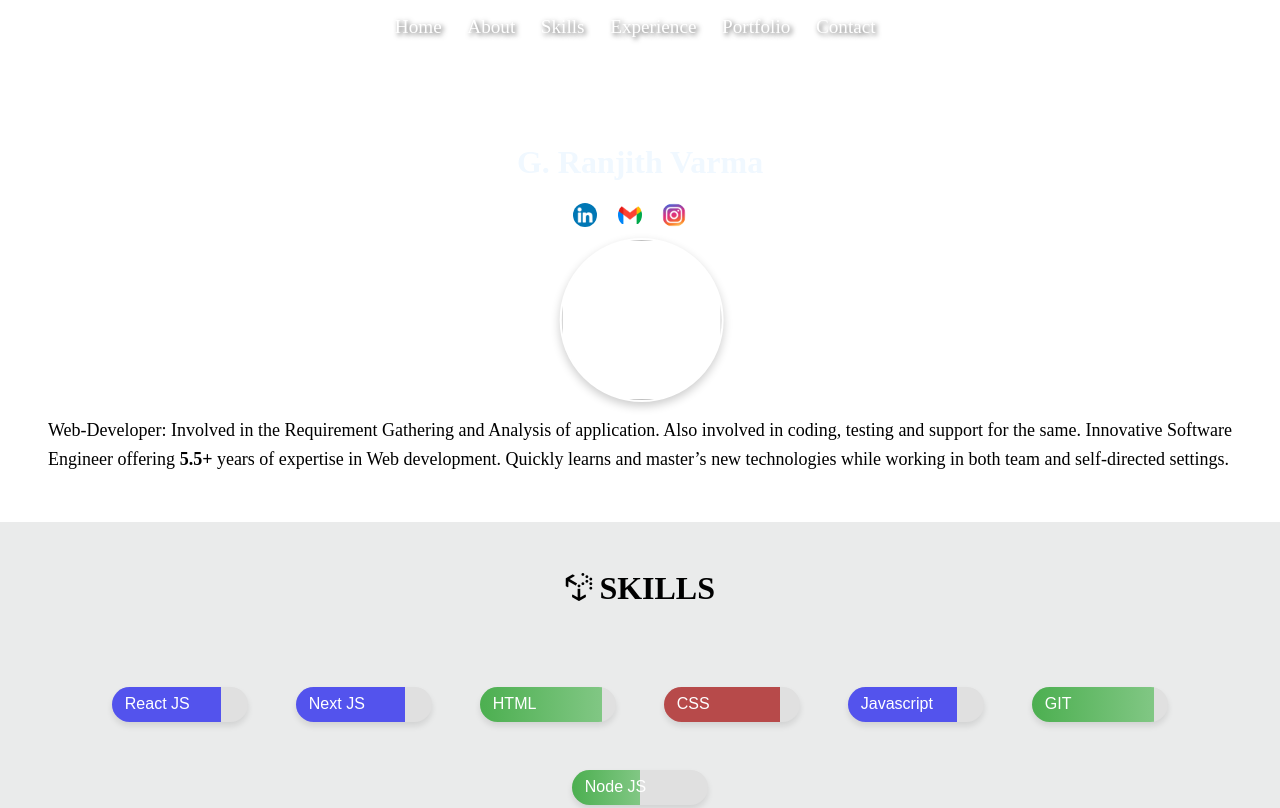
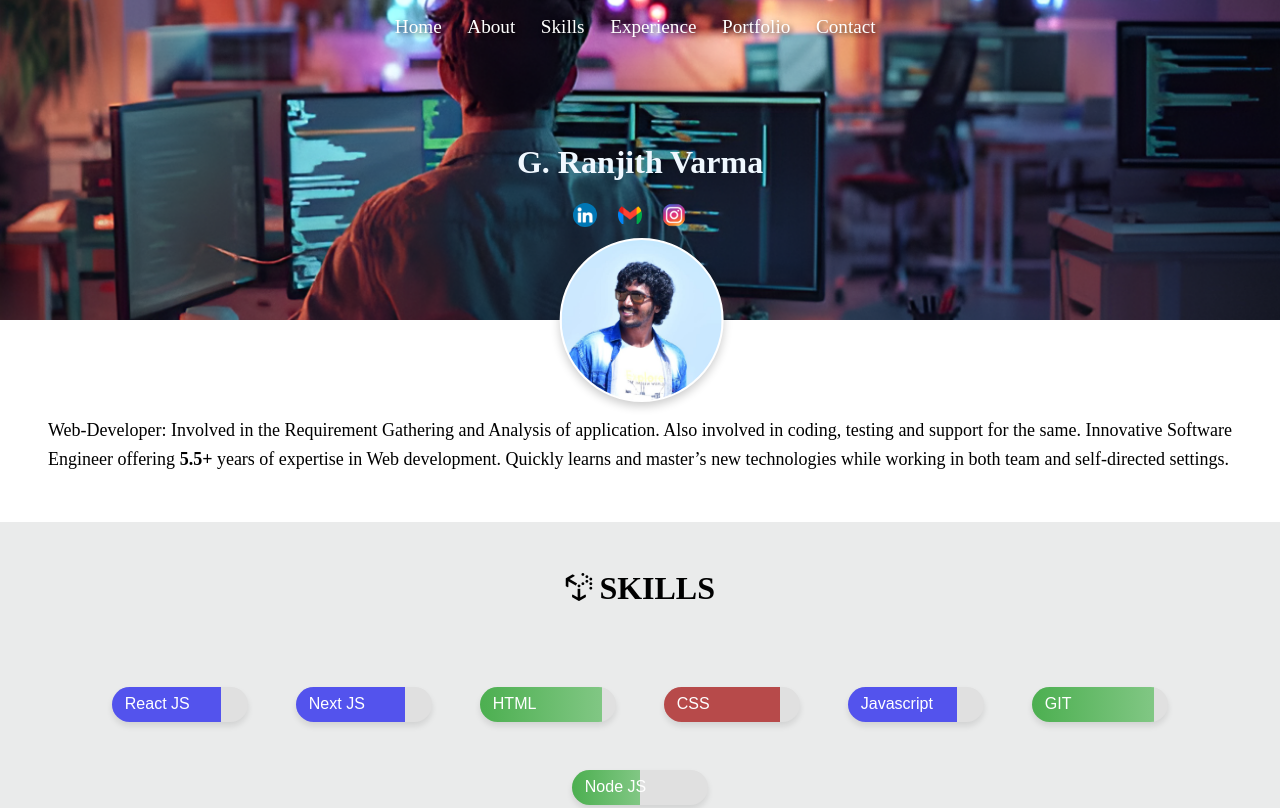
Before and after one commit to Ranjith144/my-website, a plain HTML site: page index.html in a window 1280 px wide. Shown: the top 808 px of the page. Drawn offline with Linux system fonts and the light colour scheme; the site is published under a folder, as on GitHub Pages, so addresses that start at the root find nothing.

Commit message:
Version1

```diff
--- a/index.html
+++ b/index.html
@@ -5,7 +5,7 @@
     <meta charset="UTF-8">
     <meta name="viewport" content="width=device-width, initial-scale=1.0">
     <link rel="stylesheet" href="style.css">
-    <link rel="icon" href="/image/favicon.ico" type="image/x-icon">
+    <link rel="icon" href="image/favicon.ico" type="image/x-icon">
     <title>Ranjith Resume</title>
 </head>
 
@@ -39,7 +39,7 @@
     <main>
         <section id="about">
             <div class="profile-pic">
-                <img src="/image/latest.jpg" alt="">
+                <img src="image/latest.jpg" alt="">
             </div>
             <p>Web-Developer: Involved in the Requirement Gathering and
                 Analysis of application. Also involved in coding, testing and support
@@ -197,27 +197,27 @@
             <h2>Portfolio</h2>
             <div class="cards-container">
                 <div class="card-item">
-                    <img src="/image/portfolioImage.png" alt="">
+                    <img src="image/portfolioImage.png" alt="">
                     <div class="overlay">Project 1</div>
                 </div>
                 <div class="card-item">
-                    <img src="/image/portfolioImage.png" alt="">
+                    <img src="image/portfolioImage.png" alt="">
                     <div class="overlay">Project 2</div>
                 </div>
                 <div class="card-item">
-                    <img src="/image/portfolioImage.png" alt="">
+                    <img src="image/portfolioImage.png" alt="">
                     <div class="overlay">Project 3</div>
                 </div>
                 <div class="card-item">
-                    <img src="/image/portfolioImage.png" alt="">
+                    <img src="image/portfolioImage.png" alt="">
                     <div class="overlay">Project 4</div>
                 </div>
                 <div class="card-item">
-                    <img src="/image/portfolioImage.png" alt="">
+                    <img src="image/portfolioImage.png" alt="">
                     <div class="overlay">Project 5</div>
                 </div>
                 <div class="card-item">
-                    <img src="/image/portfolioImage.png" alt="">
+                    <img src="image/portfolioImage.png" alt="">
                     <div class="overlay">Project 6</div>
                 </div>
             </div>
--- a/style.css
+++ b/style.css
@@ -4,7 +4,7 @@ body{
 }
 header{
     /* background-color: black; */
-    background-image: url(/image/pixelcut-export.png);
+    background-image: url(image/pixelcut-export.png);
     background-repeat: no-repeat;
     background-size: cover;
     background-position:center;
```
